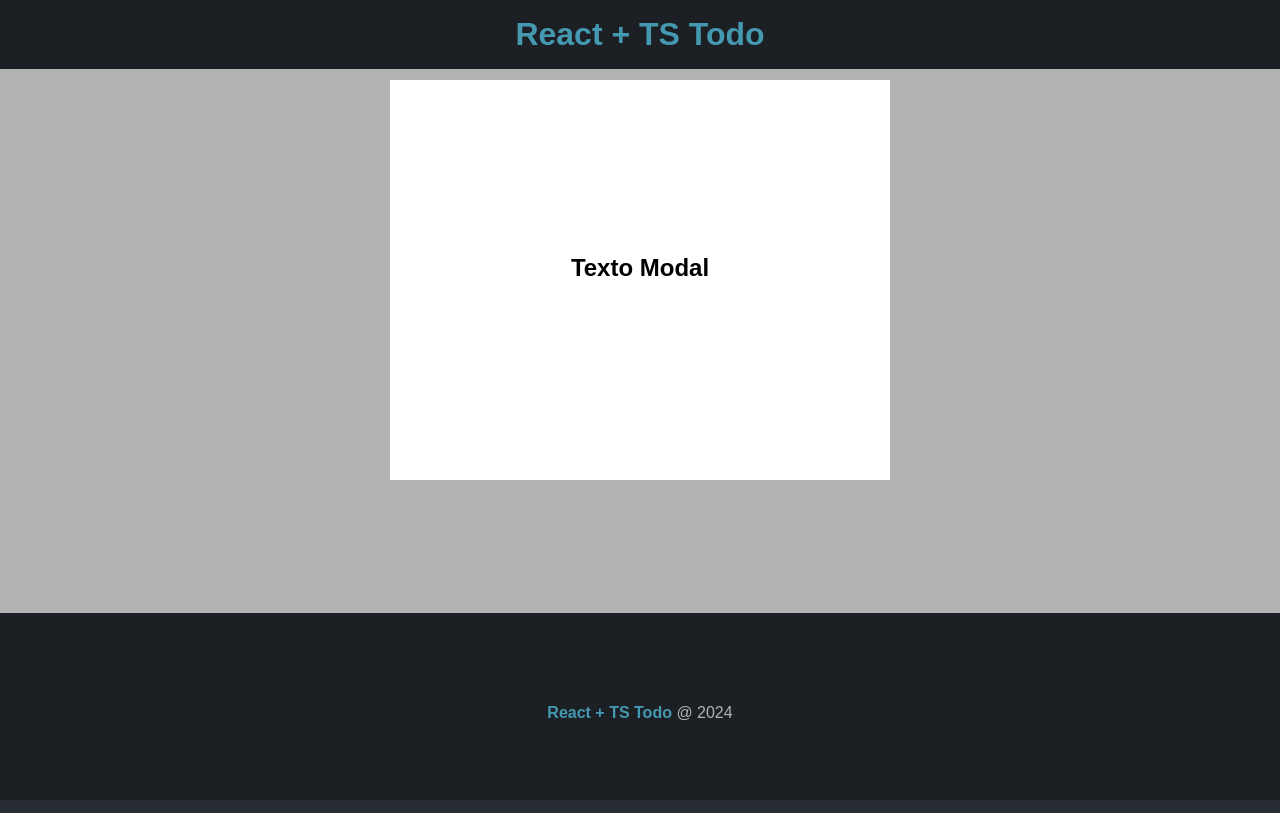
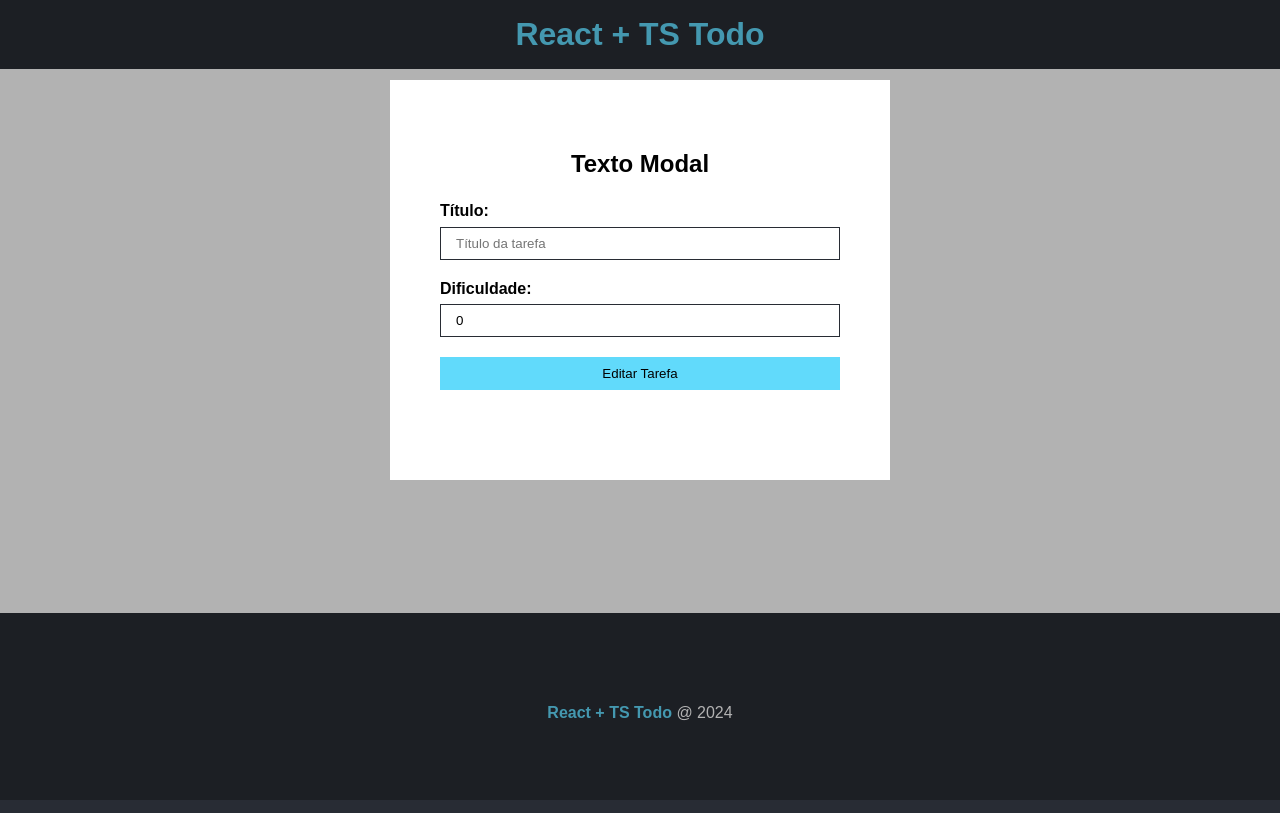
Before and after one commit to ms-gustavo/to-do-typescript, a React (Vite) app: page / in a window 1280 px wide. Built offline with nearby package versions, Linux system fonts and the light colour scheme.

Commit message:
feat: incorporating edit task modal to app component

```diff
--- a/src/App.tsx
+++ b/src/App.tsx
@@ -21,7 +21,9 @@ function App() {
 
   return (
     <>
-      <Modal />
+      <Modal
+        children={<TaskForm btnText="Editar Tarefa" taskList={taskList} />}
+      />
       <Header />
       <main className={styles.main}>
         <div>
```
